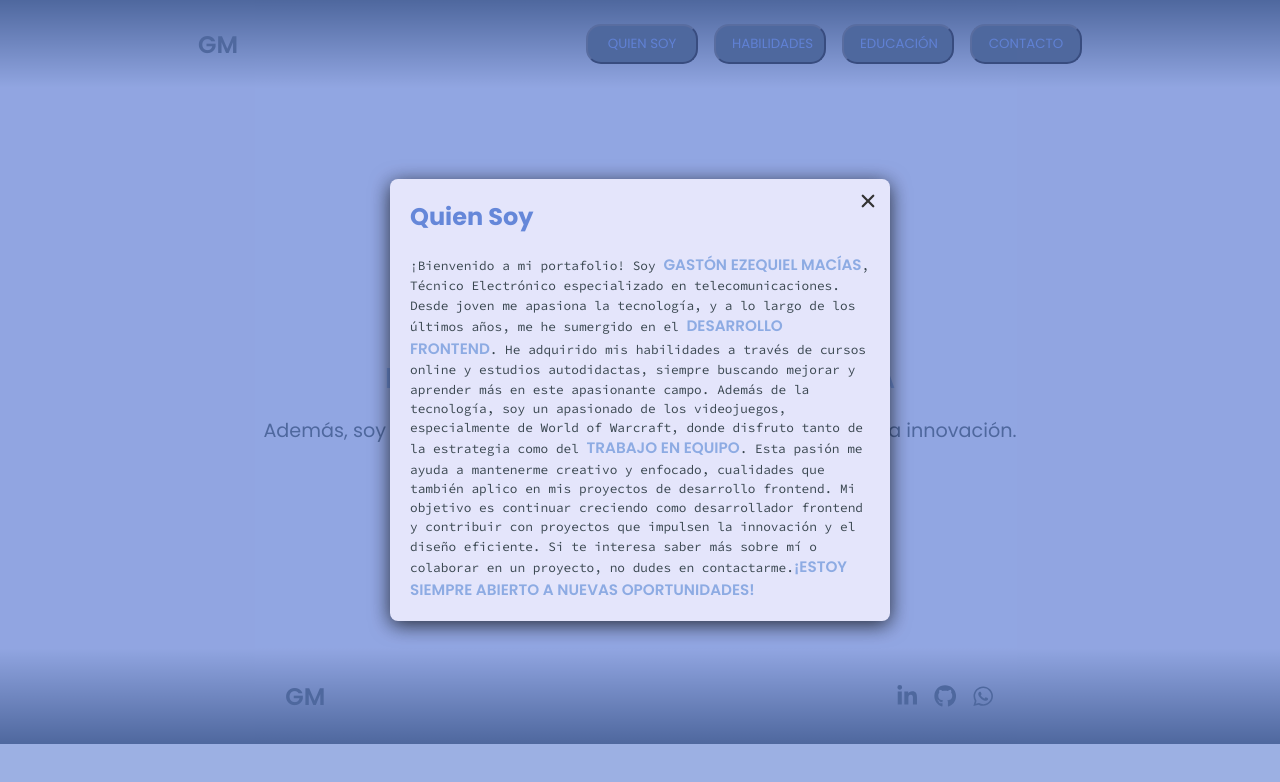
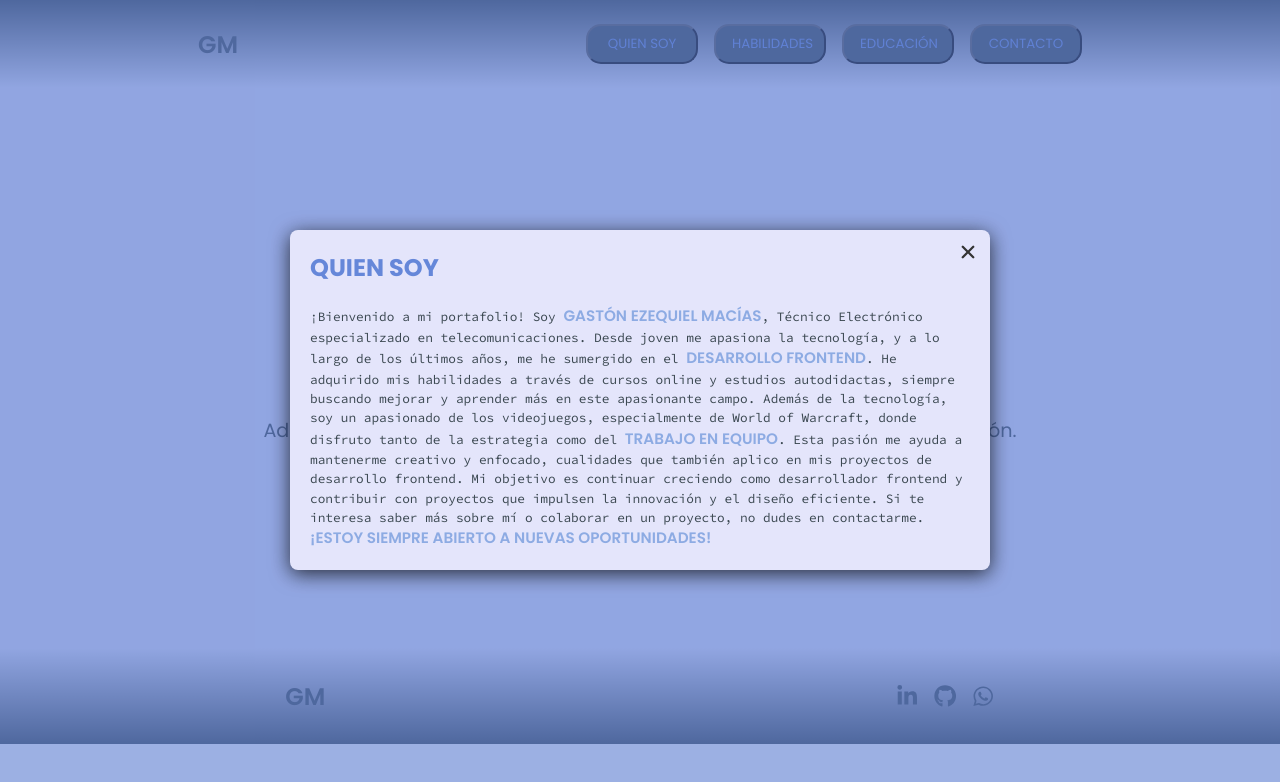
Before and after one commit to Ikkitonga/gaston-macias, a React (Vite) app in the folder gaston-macias/: page / in a window 1280 px wide. Both pictures are taken after a click on the button "QUIEN SOY". Shown: the top 782 px of the page. Built offline with nearby package versions, Linux system fonts and the light colour scheme.

Commit message:
cambio en el ancho del modal y se agrego scroll

```diff
--- a/gaston-macias/src/components/modalQuienSoy/modalQuienSoy.css
+++ b/gaston-macias/src/components/modalQuienSoy/modalQuienSoy.css
@@ -3,8 +3,8 @@
     position: fixed;
     top: 0;
     left: 0;
-    width: 100vw;
-    height: 100vh;
+    width: 100%;
+    min-height: 100vh;
     display: flex;
     justify-content: center;
     align-items: center;
@@ -27,10 +27,12 @@
     background-color: var(--color-background-extra-light);
     padding: 20px;
     border-radius: 8px;
-    max-width: 500px;
+    max-width: 700px; /* ancho maximo del modal */
     width: 100%;
+    max-height: 80vh; /* Limita la altura del modal al 80% de la altura de la ventana */
     box-shadow: 0px 4px 20px rgba(0, 0, 0, 0.741); /* Sombra sutil */
     position: relative;
+    overflow-y: auto;
 }
 
 /* Estilo para el encabezado del modal */
@@ -38,12 +40,11 @@
     display: flex;
     justify-content: space-between;
     align-items: center;
+    font-family: "Poppins", sans-serif;
+    color: var(--color-primary);
+    text-transform: uppercase;
 }
 
-.quienSoy-header {
-    font-family: "Poppins", sans-serif;
-    color: var(--color-primary);
-}
 
 /* Botón de cerrar */
 .modal-close {
```
